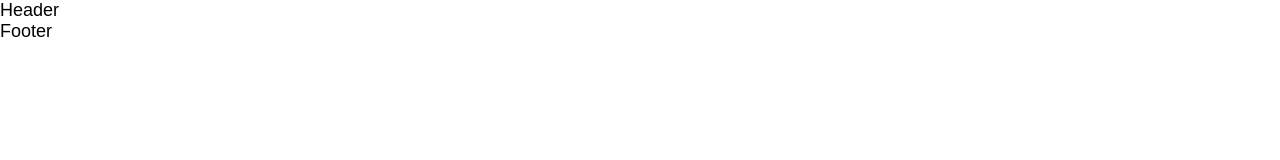
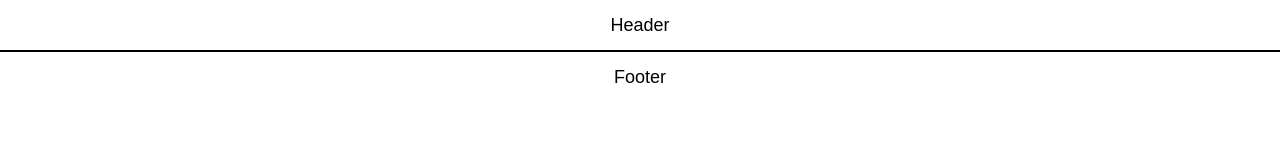
Before and after one commit to ooloo-io/github-flow-rogerstafforducl, a website: page src/index.html in a window 1280 px wide. Drawn offline with nearby package versions, Linux system fonts and the light colour scheme.

Commit message:
Footer styles + css

```diff
--- a/src/styles.css
+++ b/src/styles.css
@@ -2,3 +2,19 @@ body {
   font-family: Arial, Helvetica, sans-serif;
   font-size: 18px;
 }
+
+.header {
+  height: 50px;
+  display: flex;
+  justify-content: center;
+  align-items: center;
+  border-bottom: 1px solid black;
+}
+
+.footer {
+  height: 50px;
+  display: flex;
+  justify-content: center;
+  align-items: center;
+  border-top: 1px solid black;
+}
```
